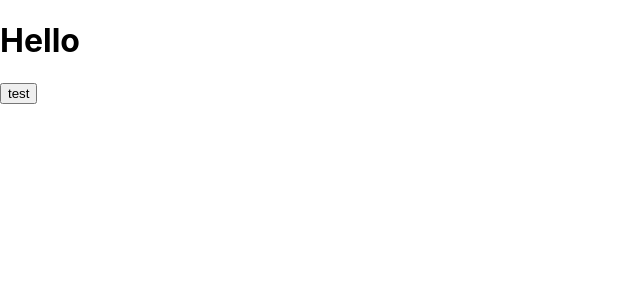
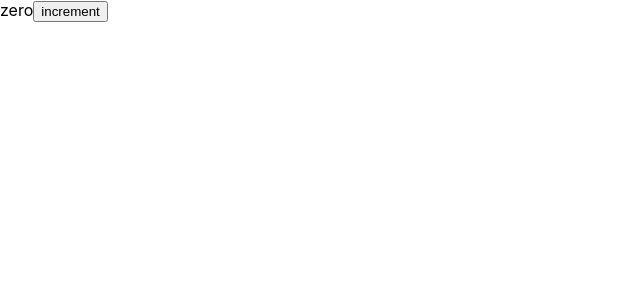
Before and after one commit to JaspervRiel/12Hours, a React (Create React App) app in the folder Frontend/12hours/: page / in a window 1280 px wide. Shown: the top 300 px of the page, without its empty margins (0-640 px from the left). Built offline with nearby package versions, Linux system fonts and the light colour scheme.

Commit message:
added componemt

```diff
--- a/Frontend/12hours/src/Components/Text.jsx
+++ b/Frontend/12hours/src/Components/Text.jsx
@@ -1,8 +1,29 @@
 import React, { Component } from 'react';
 class Text extends Component {
-    render() {
-        return <div><h1>Hello</h1><button>test</button></div>;
+    state = {
+        count: 0
     }
-}
+    handleIncrement = () => {
+        this.setState({
+            count : this.state.count + 1
+        });
+    }
+    render(){
+
+
+    return(
+        <div>
+            <span>{this.handelState()}</span>
+            <button onClick={this.handleIncrement}>increment</button>
+        </div>
+    );
+    }
+
+
+    handelState(){
+        const {count} = this.state;
+        return count === 0 ? 'zero' : count;
+    }
+    };
 
 export default Text;
```
